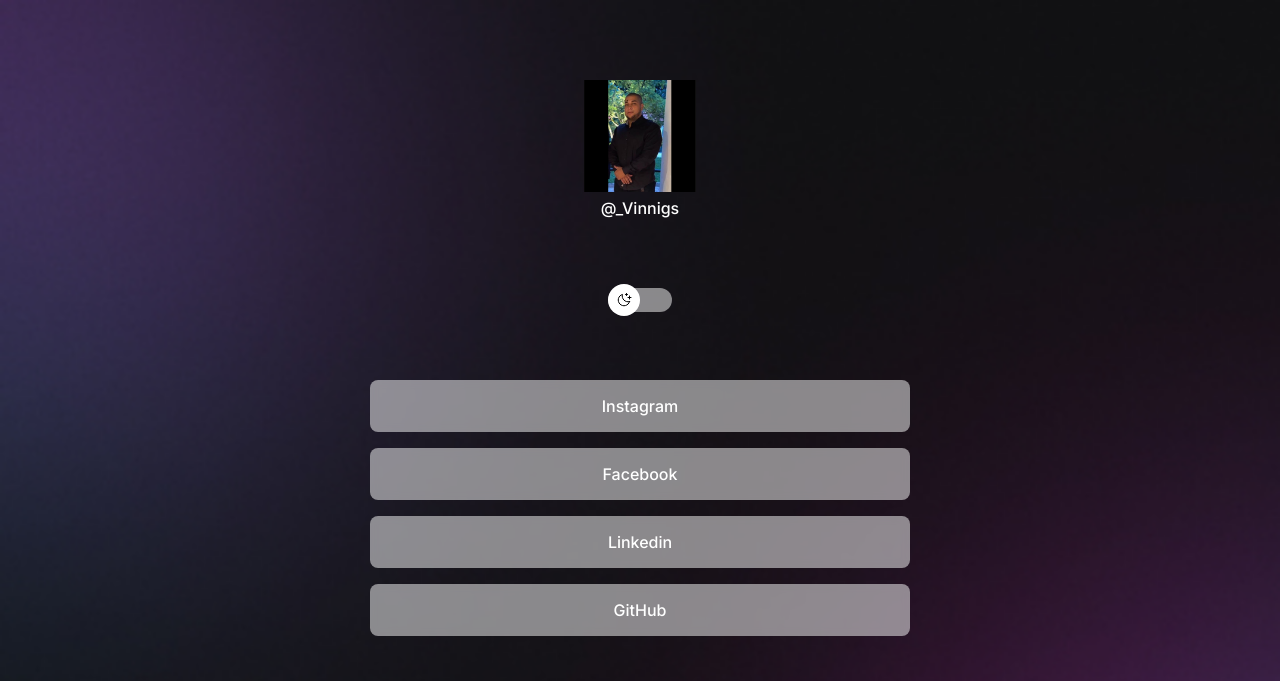
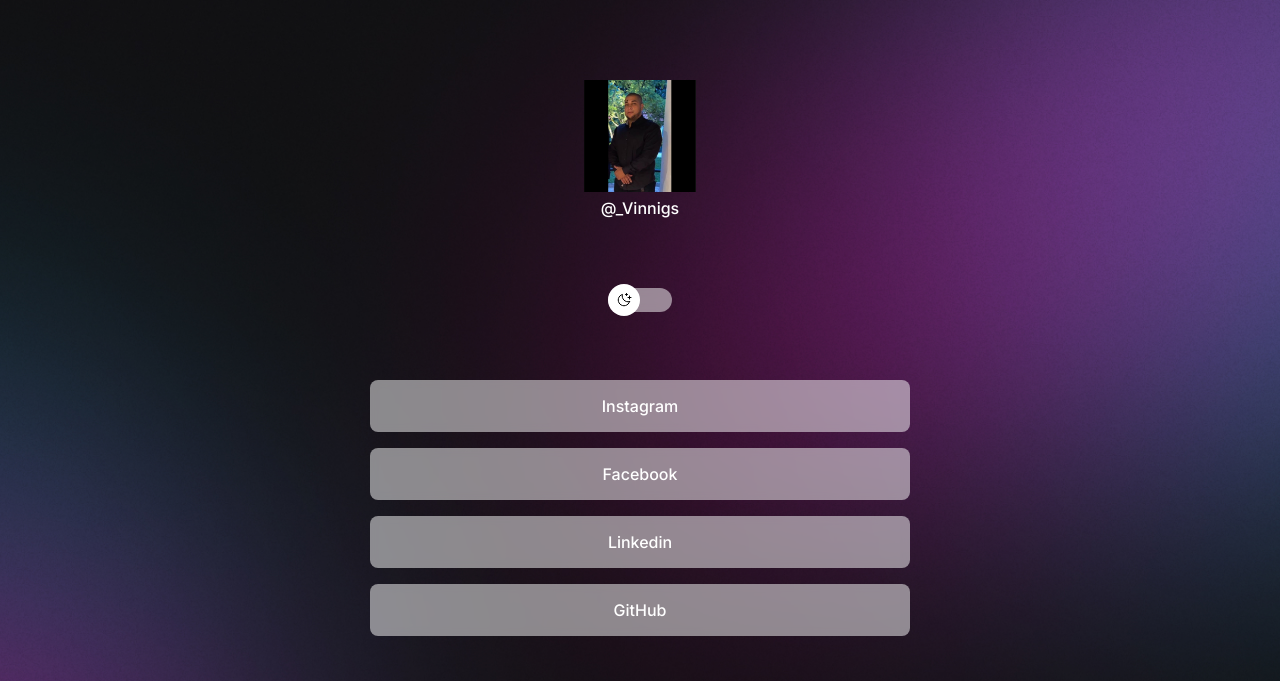
Before and after one commit to vinnincg/projetoHTML, a plain HTML site: page index.html in a window 1280 px wide. Shown: the top 681 px of the page. Drawn offline with nearby package versions, Linux system fonts and the light colour scheme.

Commit message:
Add media queries

```diff
--- a/style.css
+++ b/style.css
@@ -148,3 +148,13 @@ footer {
   padding: 24px 0;
   text-align: center;
 }
+
+/*media queries */
+@media (min-width: 700px) {
+  :root {
+    --bg-url: url(./assets/assets/bg-desktop.jpg);
+  }
+  .light {
+    --bg-url: url(./assets/assets/bg.destkop-light.jpg);
+  }
+}
```
